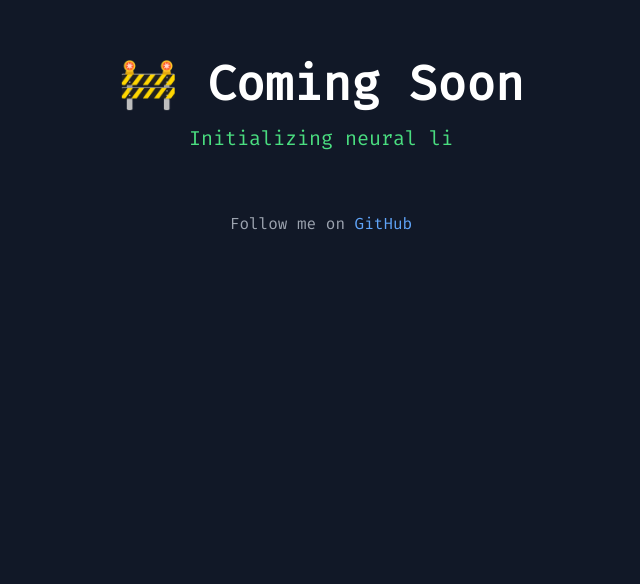
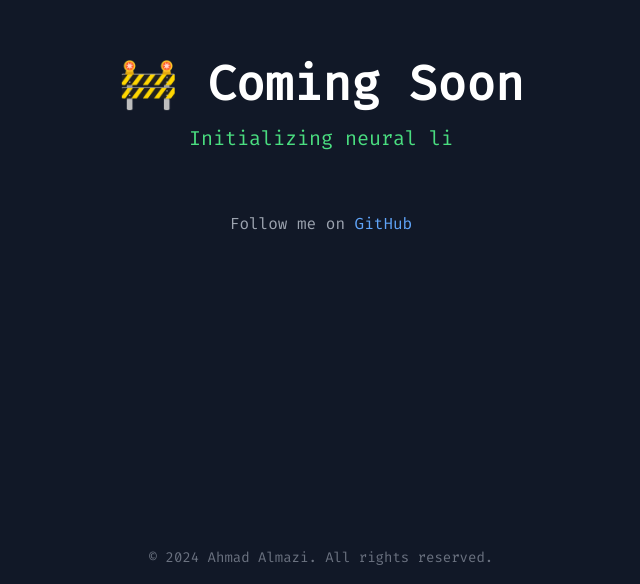
Before and after one commit to Almazi/Almazi.github.io, a plain HTML site: page index.html in a window 1280 px wide. Shown: the part 252-836 px from the top of the page, without its empty margins (319-959 px from the left). Before the commit the page ends 800 px from the top, so only its background shows below. Drawn offline with nearby package versions, Linux system fonts and the light colour scheme.

Commit message:
Update index.html
copyright added

```diff
--- a/index.html
+++ b/index.html
@@ -37,6 +37,9 @@
       </p>
     </div>
   </div>
+  <footer class="text-center text-gray-500 text-sm pb-4">
+    © <span id="year-start">2024</span><span id="year-dash"></span><span id="year-now"></span> Ahmad Almazi. All rights reserved.
+  </footer>
 
   <script>
     const text = [
```
